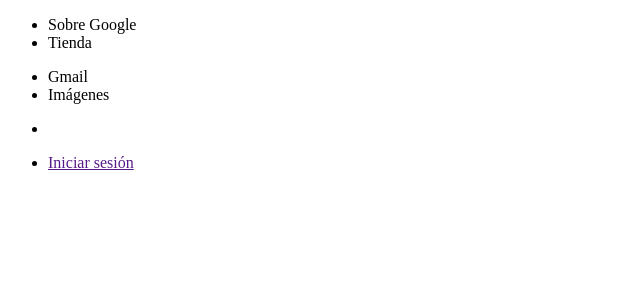
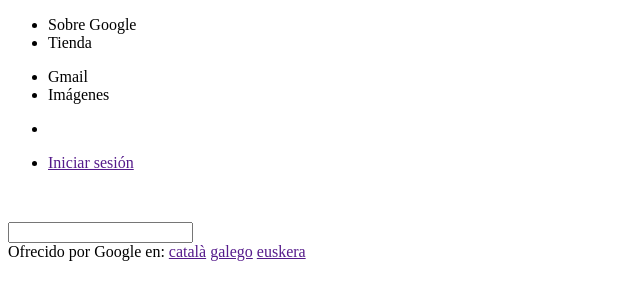
Before and after one commit to jmeleroh/CloneGoogle, a plain HTML site: page index.html in a window 1280 px wide. Shown: the whole page, without its empty margins (0-640 px from the left). Drawn offline with Linux system fonts and the light colour scheme.

Commit message:
Section search structure

```diff
--- a/index.html
+++ b/index.html
@@ -31,8 +31,25 @@
     </header>
 
     <section class="search">
-        <div>
-
+        <div class="img-google">
+            <figure>
+                <img src="" alt="">
+            </figure>
+        </div>
+        <div class="searching-bar">
+            <input type="text">
+        </div>
+        <div class="button-search">
+            <a href=""></a>
+        </div>
+        <div class="button-lucky">
+            <a href=""></a>
+        </div>
+        <div class="languages">
+            Ofrecido por Google en:
+            <a href="">català</a>
+            <a href="">galego</a>
+            <a href="">euskera</a>
         </div>
     </section>
 
```
